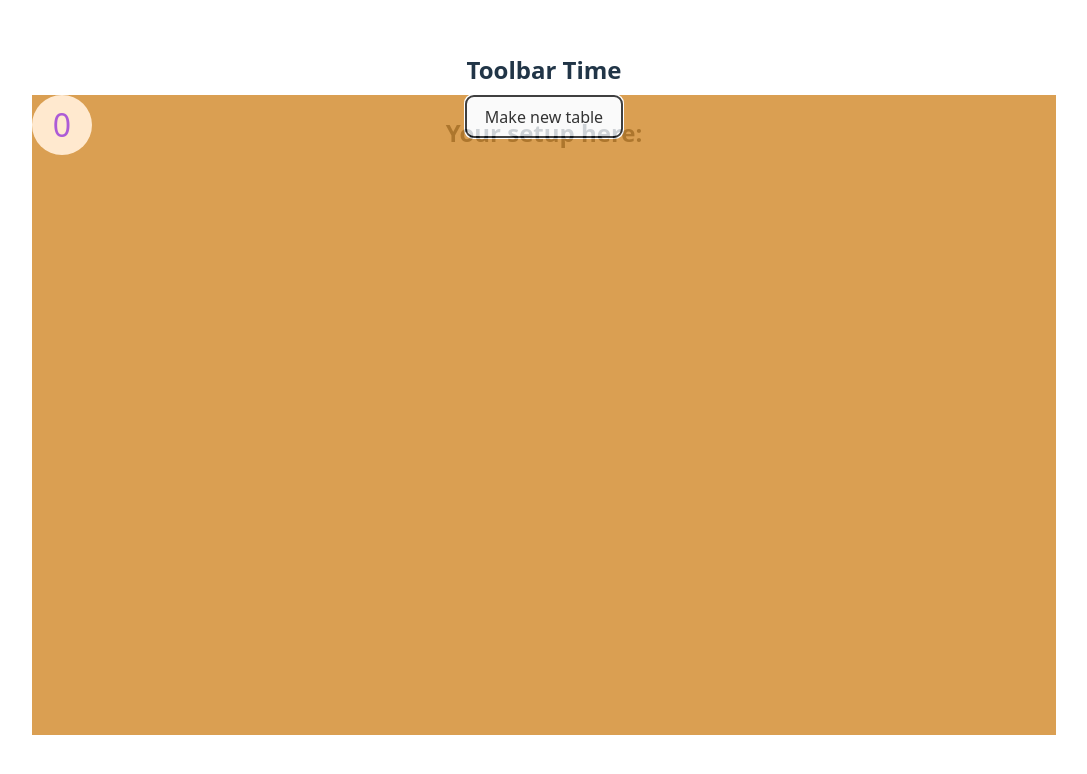
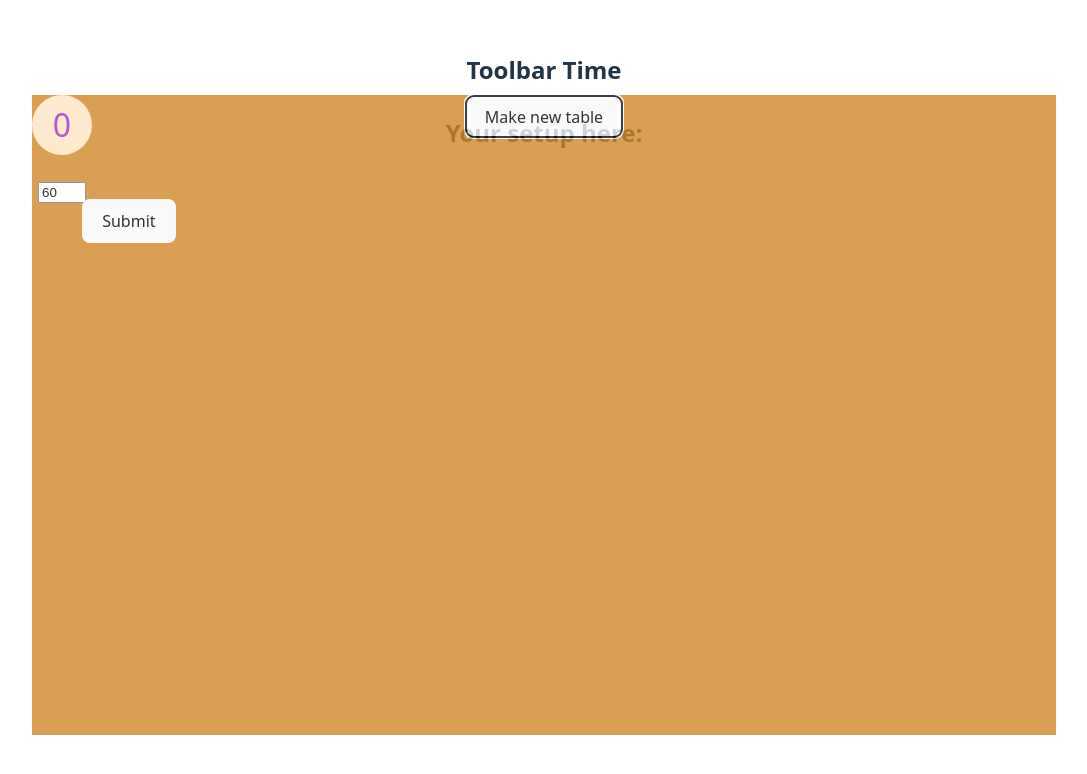
Before and after one commit to jman2476/setup_buddy, a React (Vite) app: page / in a window 1280 px wide. Both pictures are taken after a click on the button "Make new table". Shown: the top 774 px of the page, without its empty margins (96-1183 px from the left). Built offline with nearby package versions, Linux system fonts and the light colour scheme.

Commit message:
laptop wip, transfering to desktop

```diff
--- a/src/App.css
+++ b/src/App.css
@@ -51,9 +51,20 @@
   border-radius: 2%;
 }
 .input {
-  position:fixed;
+  position: relative;
   top: 0px;
   left: 0px;
+  max-width: 40px;
+}
+
+.input-button {
+  position: relative;
+  top: -30px;
+  left: 50px;
+  /* max-height: 20px;
+  max-width: 20px; */
+  font-size: 12pt;
+  /* font-display: ; */
 }
 
 .hidden {
--- a/src/App.jsx
+++ b/src/App.jsx
@@ -9,6 +9,21 @@ import './App.css'
 //    - change shape of table
 //    - delete button
 //    - lock values button
+
+const tableTypes = [
+  {
+    shape: 'rectangle',
+    w: 2,
+    l: 8
+  },{
+    shape: 'circle',
+    d: 8
+  },{
+    shape: 'rectangle',
+    w: 2,
+    l: 4
+  }
+]
 
 
 function App() {
@@ -80,17 +95,17 @@ function App() {
     const [tableSize, setTableSize] = useState(60)
     const [focus, setFocus] = useState(false)
 
-    function DataBox({}){
+    const handleTableResize = (event) => {
+      let newSize = tableSize
+      if (newSize > 100) newSize = 100
+      if (newSize < 40) newSize = 40
+      setTableSize(newSize)
+      console.log(tableSize)
+
+    }
+    function DataBox({shape}){
       const dataFocusRef = useRef(false)
 
-      const handleTableResize = (event) => {
-        let newSize = event.target.value
-        if (newSize > 100) newSize = 100
-        if (newSize < 40) newSize = 40
-        setTableSize(newSize)
-        console.log(tableSize)
-
-      }
 
       const handleDataFocus = () => {
         dataFocusRef.current = true
@@ -106,12 +121,19 @@ function App() {
 
       return(
         <>
-          <input className={focus? 'input': 'hidden'}
+          <input className={'input'}
             type="number"
-            defaultValue={tableSize}
+            defaultValue={60}
             onFocus={handleDataFocus}
             onBlur={handleDataBlur}
-            onChange={e => handleTableResize(e)}/>
+            onChange={e => setTableSize(e.target.value)}>
+
+            </input>
+          <button
+            className='input-button'
+            height
+            onClick={e => handleTableResize(e)}>
+            Submit</button>
 
         </>
       )
@@ -141,7 +163,7 @@ function App() {
       }))
     }
     const handleFocus = (event) => {
-      setFocus(focus? false: true)
+      // setFocus(focus? false: true)
       console.log(focus)
       // setTableSize(tableSize)
       // console.log(event.target)
```
Also changed, not shown: 1 other file (tests, documents, lock files or other folders).
